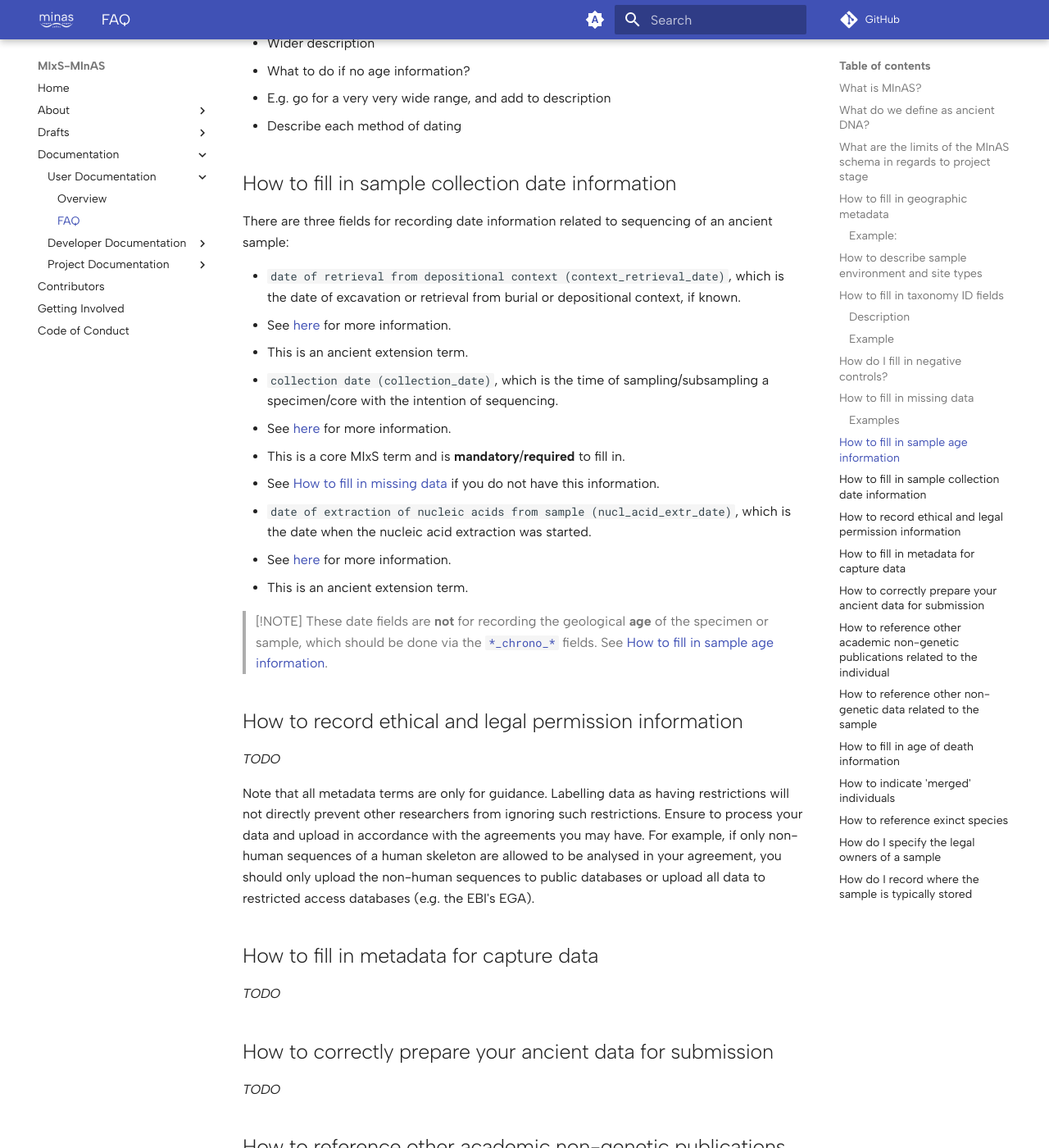
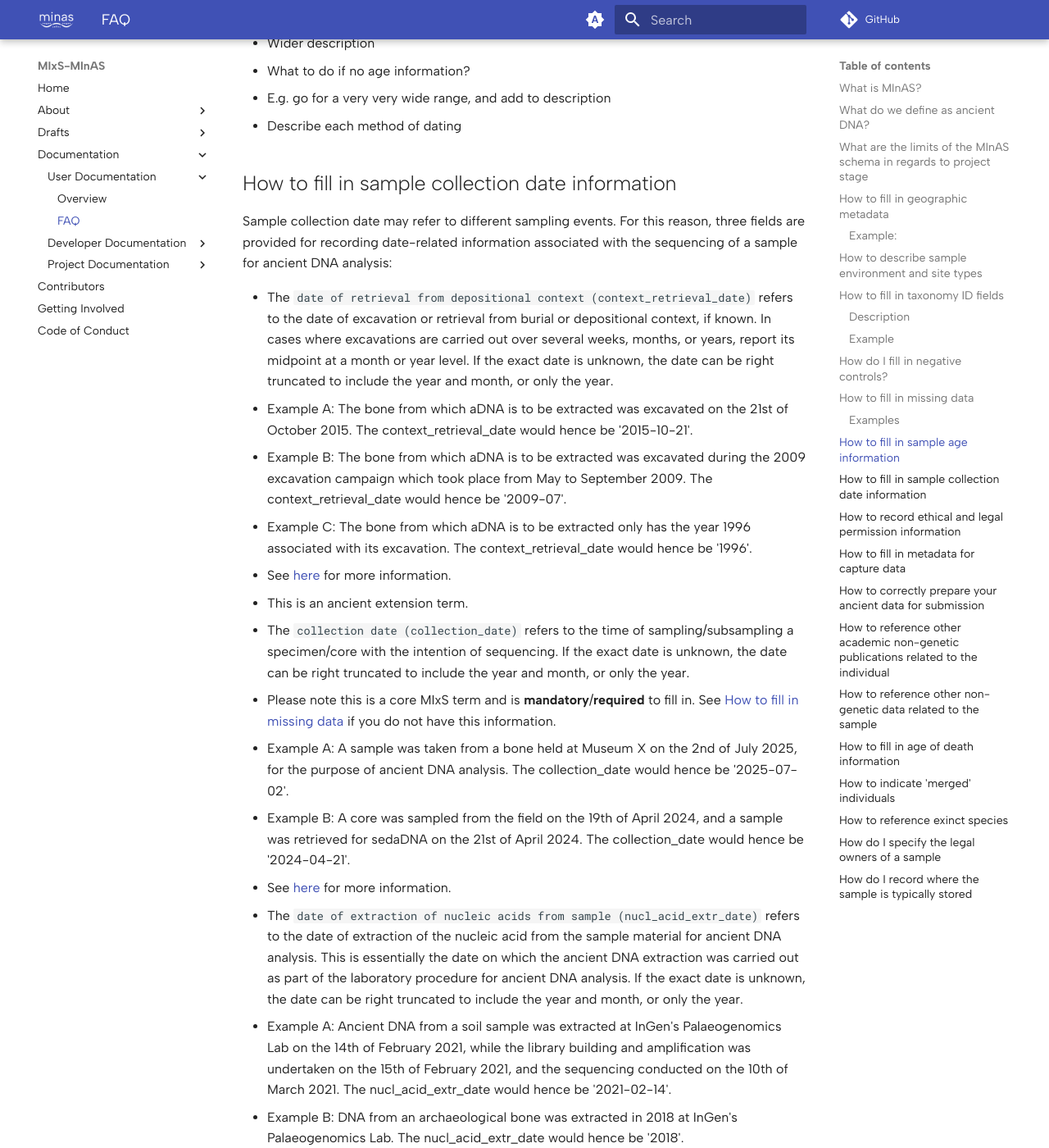
Before and after one commit to MIxS-MInAS/MIxS-MInAS.github.io, an MkDocs documentation site: the page built from docs/documentation/user-documentation/faq.md, in a window 1280 px wide and 1400 px high, scrolled down 6517 px. Shown: the whole window at 82% size. Built offline with MkDocs 1.6.1 and Material for MkDocs 9.7.7, drawn with Linux system fonts in a browser that asks for light colours; comment, search, counter and statistics services are not loaded.

Commit message:
Updated Sample Collection Date FAQ
I reviewed and added to the FAQ on Sample Collection Date by including examples and adding some additional case scenarios based on GSC github.

```diff
--- a/docs/documentation/user-documentation/faq.md
+++ b/docs/documentation/user-documentation/faq.md
@@ -195,18 +195,24 @@ The _top level_ only indicates that the data are missing. The _lower-_ and _repo
 
 ## How to fill in sample collection date information
 
-There are three fields for recording date information related to sequencing of an ancient sample:
+Sample collection date may refer to different sampling events. For this reason, three fields are provided for recording date-related information associated with the sequencing of a sample for ancient DNA analysis:
 
-- `date of retrieval from depositional context (context_retrieval_date)`, which is the date of excavation or retrieval from burial or depositional context, if known.
+- The `date of retrieval from depositional context (context_retrieval_date)` refers to the date of excavation or retrieval from burial or depositional context, if known. In cases where excavations are carried out over several weeks, months, or years, report its midpoint at a month or year level. If the exact date is unknown, the date can be right truncated to include the year and month, or only the year.
+  - Example A: The bone from which aDNA is to be extracted was excavated on the 21st of October 2015. The context_retrieval_date would hence be '2015-10-21'.
+  - Example B: The bone from which aDNA is to be extracted was excavated during the 2009 excavation campaign which took place from May to September 2009. The context_retrieval_date would hence be '2009-07'.
+  - Example C: The bone from which aDNA is to be extracted only has the year 1996 associated with its excavation. The context_retrieval_date would hence be '1996'.
   - See [here](https://genomicsstandardsconsortium.github.io/mixs/0001363/) for more information.
   - This is an ancient extension term.
 
-- `collection date (collection_date)`, which is the time of sampling/subsampling a specimen/core with the intention of sequencing.
+- The `collection date (collection_date)` refers to the time of sampling/subsampling a specimen/core with the intention of sequencing. If the exact date is unknown, the date can be right truncated to include the year and month, or only the year.
+  - Please note this is a core MIxS term and is **mandatory**/**required** to fill in. See [How to fill in missing data](https://www.mixs-minas.org/documentation/user-documentation/faq/#how-to-fill-in-missing-data) if you do not have this information.
+  - Example A: A sample was taken from a bone held at Museum X on the 2nd of July 2025, for the purpose of ancient DNA analysis. The collection_date would hence be '2025-07-02'.
+  - Example B: A core was sampled from the field on the 19th of April 2024, and a sample was retrieved for sedaDNA on the 21st of April 2024. The collection_date would hence be '2024-04-21'.
   - See [here](https://genomicsstandardsconsortium.github.io/mixs/0000011/) for more information.
-  - This is a core MIxS term and is **mandatory**/**required** to fill in.
-  - See [How to fill in missing data](https://www.mixs-minas.org/documentation/user-documentation/faq/#how-to-fill-in-missing-data) if you do not have this information.
 
-- `date of extraction of nucleic acids from sample (nucl_acid_extr_date)`, which is the date when the nucleic acid extraction was started.
+- The `date of extraction of nucleic acids from sample (nucl_acid_extr_date)` refers to the date of extraction of the nucleic acid from the sample material for ancient DNA analysis. This is essentially the date on which the ancient DNA extraction was carried out as part of the laboratory procedure for ancient DNA analysis. If the exact date is unknown, the date can be right truncated to include the year and month, or only the year.
+  - Example A: Ancient DNA from a soil sample was extracted at InGen's Palaeogenomics Lab on the 14th of February 2021, while the library building and amplification was undertaken on the 15th of February 2021, and the sequencing conducted on the 10th of March 2021. The nucl_acid_extr_date would hence be '2021-02-14'.
+  - Example B: DNA from an archaeological bone was extracted in 2018 at InGen's Palaeogenomics Lab. The nucl_acid_extr_date would hence be '2018'.
   - See [here](https://genomicsstandardsconsortium.github.io/mixs/0001386/) for more information.
   - This is an ancient extension term.
 
```
